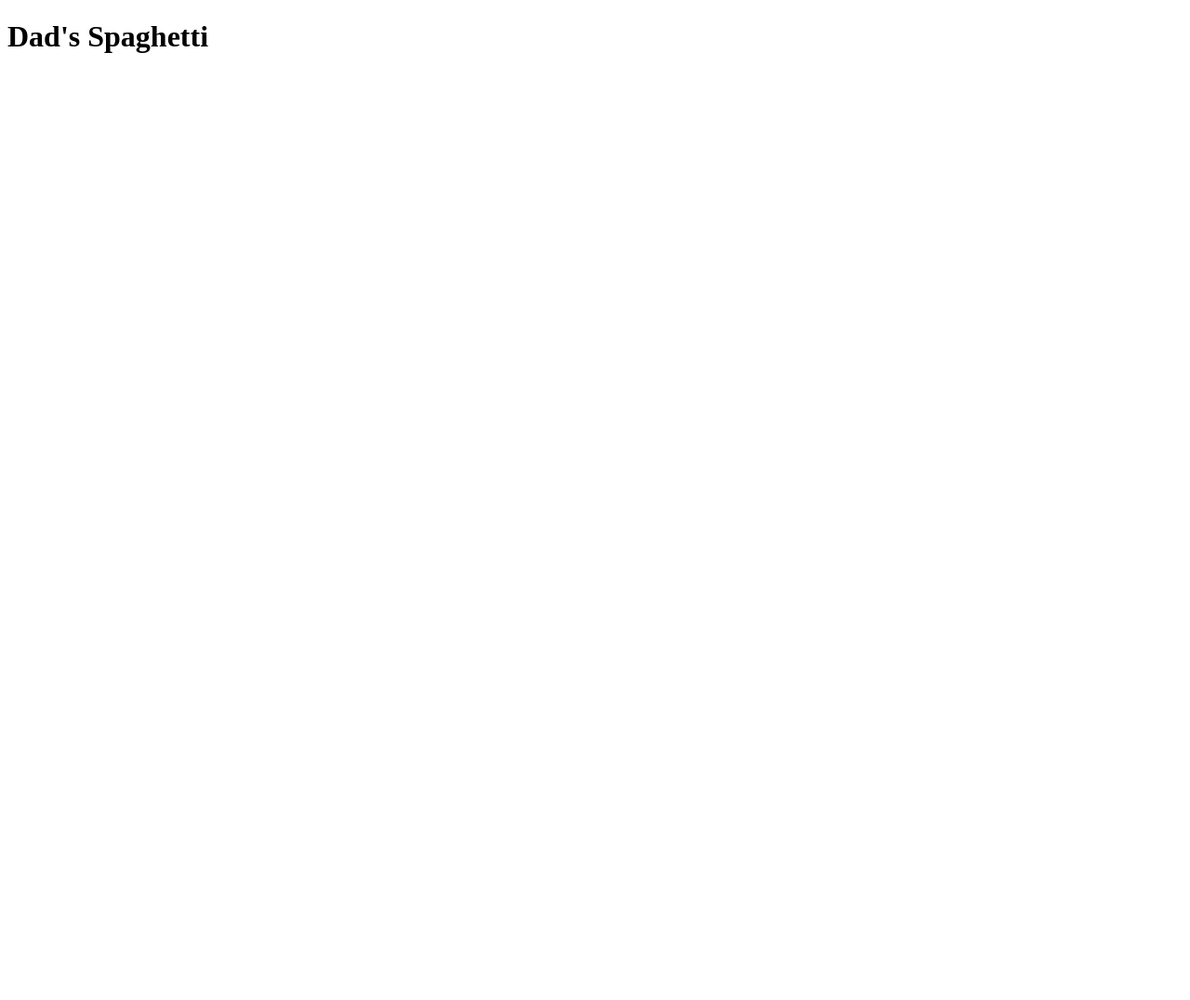
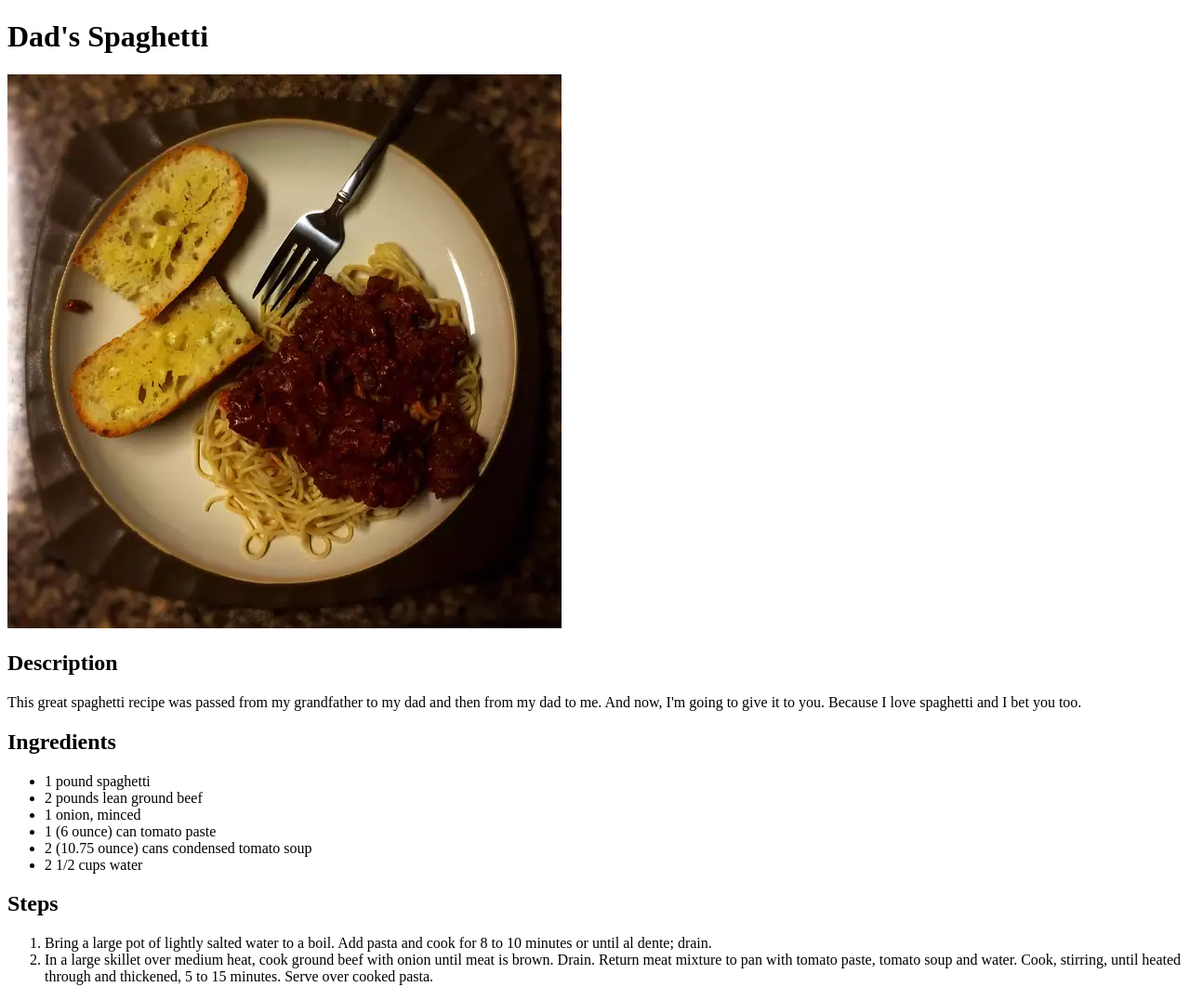
Before and after one commit to alex-dagreat/odin-recipes, a plain HTML site: page recipes/spaghetti.html in a window 1280 px wide. Shown: the whole page at 93% size. Before the commit the page ends 800 px from the top, so only its background shows below. Drawn offline with Linux system fonts and the light colour scheme.

Commit message:
Add dadspaghetti.webp and edit spaghetti.html

```diff
--- a/recipes/spaghetti.html
+++ b/recipes/spaghetti.html
@@ -7,5 +7,26 @@
 
     <body>
         <h1>Dad's Spaghetti</h1>
+
+        <img src="./img/dadspaghetti.webp" alt="Delicious spaghetti made by Dad">
+
+        <h2>Description</h2>
+        <p>This great spaghetti recipe was passed from my grandfather to my dad and then from my dad to me. And now, I'm going to give it to you. Because I love spaghetti and I bet you too.</p>
+
+        <h2>Ingredients</h2>
+        <ul>
+            <li>1 pound spaghetti</li>
+            <li>2 pounds lean ground beef</li>
+            <li>1 onion, minced</li>
+            <li>1 (6 ounce) can tomato paste</li>
+            <li>2 (10.75 ounce) cans condensed tomato soup</li>
+            <li>2 1/2 cups water</li>
+        </ul>
+
+        <h2>Steps</h2>
+        <ol>
+            <li>Bring a large pot of lightly salted water to a boil. Add pasta and cook for 8 to 10 minutes or until al dente; drain.</li>
+            <li>In a large skillet over medium heat, cook ground beef with onion until meat is brown. Drain. Return meat mixture to pan with tomato paste, tomato soup and water. Cook, stirring, until heated through and thickened, 5 to 15 minutes. Serve over cooked pasta.</li>
+        </ol>
     </body>
 </html>
```
Also changed, not shown: recipes/img/dadspaghetti.webp (added).
